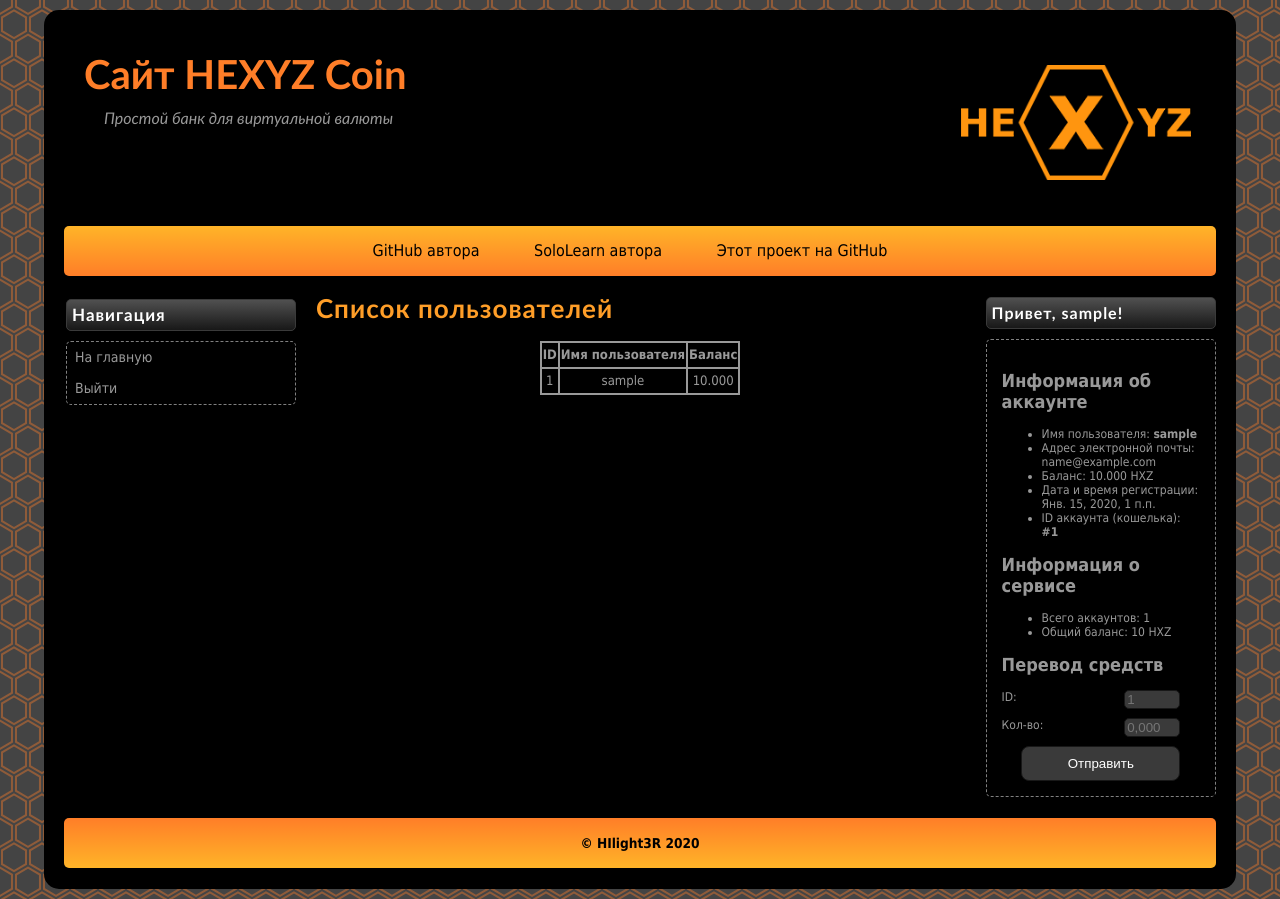
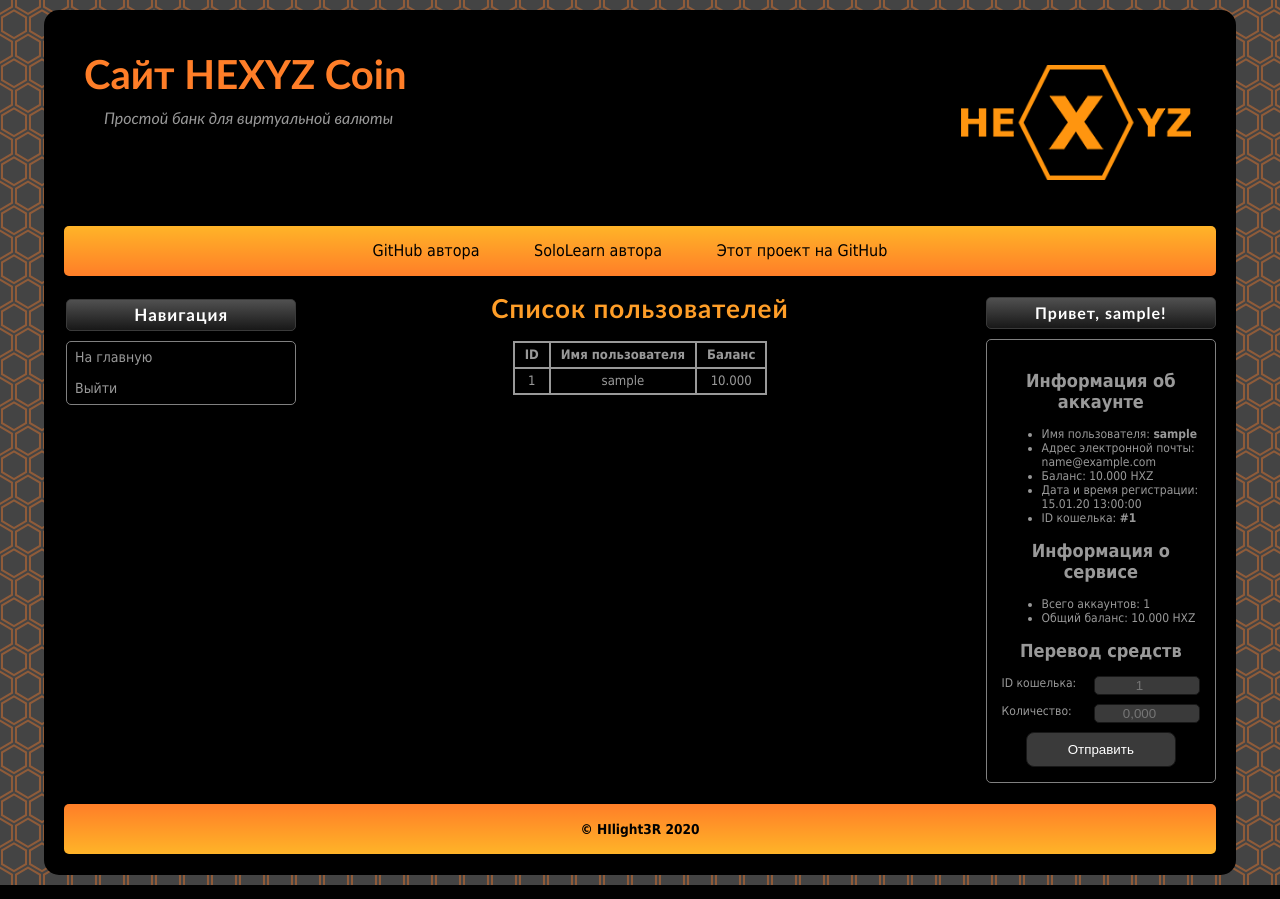
Before and after one commit to HIlight3R/HEXYZ, a Django app: page / in a window 1280 px wide. Run offline with Django 3.2, Linux system fonts and the light colour scheme; a user stored in the database is signed in; tables that the repository leaves empty hold one stand-in row (values such as "Sample post").

Commit message:
Очищен код, улучшена производительность

```diff
--- a/HEXYZ/settings.py
+++ b/HEXYZ/settings.py
@@ -22,9 +22,9 @@
 SECRET_KEY = 'ytxlxw^&03%xh2p+9osu282$li1lg2&%=9$ypbr-rbm^5qyk@@'
 
 # SECURITY WARNING: don't run with debug turned on in production!
-DEBUG = True
+DEBUG = False
 
-ALLOWED_HOSTS = []
+ALLOWED_HOSTS = ['192.168.21.14', '127.0.0.1', 'localhost']
 
 # Application definition
 
--- a/coins/views.py
+++ b/coins/views.py
@@ -13,14 +13,12 @@
         wallets = Wallet.objects.all()
         totals = wallets.aggregate(Sum('balance'))
         total = totals.get('balance__sum')
-        return render(request, "coins/wallets.html", {"wallet_list": wallets, "total_sum": total})
+        last = Wallet.objects.last()
+        return render(request, "coins/wallets.html", {"wallet_list": wallets, "total_sum": total, "last_wallet": last})
 
     def post(self, request):
-        try:
-            sender = Wallet.objects.get(id=request.user.id)
-            receiver = Wallet.objects.get(id=int(request.POST.get("id")))
-        except:
-            return HttpResponse(status=400)
+        sender = Wallet.objects.get(id=request.user.id)
+        receiver = Wallet.objects.get(id=int(request.POST.get("id")))
         if sender is not None and receiver is not None and sender != receiver:
             if request.POST.get("amount", False):
                 amount = float(request.POST.get("amount"))
--- a/requirements.txt
+++ b/requirements.txt
@@ -1,3 +1,3 @@
-django>= 3.0.7
-django-allauth>= 0.42.0
-django-profiles>= 0.2
+django >= 3.0.7
+django-allauth >= 0.42.0
+django-profiles >= 0.2
--- a/static/css/style.css
+++ b/static/css/style.css
@@ -100,13 +100,14 @@
     border: 1px solid #3A3A3A;
     background-image: linear-gradient(#505050 0%, #181818 100%);
     background-image: -webkit-linear-gradient(#505050 0%, #181818 100%);
+    text-align: center;
 }
 
 nav ul {
     list-style-type: none;
     padding: 0;
     margin: 0;
-    border: 1px dashed #808080;
+    border: 1px solid #808080;
     border-radius: 5px;
 }
 
@@ -146,6 +147,10 @@
     min-width: 200px !important;
 }
 
+aside h1 {
+    text-align: center;
+}
+
 aside h2 {
     color: #ffffff;
     background-color: #181818;
@@ -160,6 +165,7 @@
     border: 1px solid #3A3A3A;
     background-image: linear-gradient(#505050 0%, #181818 100%);
     background-image: -webkit-linear-gradient(#505050 0%, #181818 100%);
+    text-align: center;
 }
 
 aside p {
@@ -170,7 +176,7 @@
 .textboxrighttext {
     text-align: left;
     font-size: 0.750em;
-    border: 1px dashed #808080;
+    border: 1px solid #808080;
     border-radius: 5px;
     margin-bottom: 20px;
     padding: 15px;
@@ -198,6 +204,7 @@
     color: #FF9E28;
     font-family: "Trebuchet MS", georgia, calibri, serif;
     letter-spacing: 1px;
+    text-align: center;
 }
 
 article h2 {
@@ -310,17 +317,19 @@
     border: #999999 2px solid;
     border-spacing: 10px;
     text-align: center;
+    padding-right: 10px;
+    padding-left: 10px;
 }
 
 .inputField {
     width: 75%;
-    max-width: 50px;
+    max-width: 100px;
     background-color: #3A3A3A;
     color: #FFFFFF;
     border: #181818 solid 1px;
     border-radius: 5px;
     float: right;
-    margin-right: 10%;
+    text-align: center;
 }
 
 .submitInput {
@@ -328,7 +337,7 @@
     color: #FFFFFF;
     border: #181818 solid 1px;
     border-radius: 8px;
-    width: 80%;
+    width: 75%;
     min-width: 150px;
     height: 35px;
 }
--- a/templates/coins/wallets.html
+++ b/templates/coins/wallets.html
@@ -1,4 +1,5 @@
 {% extends 'base.html' %}
+{% load l10n %}
 {% block head_title %}
     Список пользователей
 {% endblock head_title %}
@@ -11,32 +12,34 @@
                     <h1>Информация об аккаунте</h1>
                     <ul>
                         <li>Имя пользователя: <b>{{ wallet.user.username }}</b></li>
-                        <li>Адрес электронной почты: {{ wallet.user.email }}</li>
+                        {% if wallet.user.email %}
+                            <li>Адрес электронной почты: {{ wallet.user.email }}</li>
+                        {% endif %}
                         <li>Баланс: {{ wallet.balance }} HXZ</li>
-                        <li>Дата и время регистрации: {{ wallet.user.date_joined }}</li>
-                        <li>ID аккаунта (кошелька): <b>#{{ wallet.id }}</b></li>
+                        <li>Дата и время регистрации: {{ wallet.user.date_joined|date:"d.m.y H:i:s" }}</li>
+                        <li>ID кошелька: <b>#{{ wallet.id }}</b></li>
                     </ul>
                     <h1>Информация о сервисе</h1>
                     <ul>
                         <li>Всего аккаунтов: {{ wallet_list|length }}</li>
                         {% if total_sum %}
-                            <li>Общий баланс: {{ total_sum|floatformat }} HXZ</li>
+                            <li>Общий баланс: {{ total_sum|floatformat:"3" }} HXZ</li>
                         {% else %}
-                            <li>Общий баланс: 0.0 HXZ</li>
+                            <li>Общий баланс: 0,000 HXZ</li>
                         {% endif %}
                     </ul>
                     <h1>Перевод средств</h1>
                     <form action="./" method="post" class="transferForm">
                         <div class="duet">
-                            <label for="id">ID: </label>
+                            <label for="id">ID кошелька: </label>
                             <input type="number" placeholder="1" name="id" id="id" min="1"
-                                   max="{{ wallet_list|length }}" required class="inputField">
+                                   max="{{ last_wallet.id }}" required class="inputField">
                         </div>
                         <br>
                         <div class="duet">
-                            <label for="amount">Кол-во: </label>
+                            <label for="amount">Количество: </label>
                             <input type="number" placeholder="0,000" name="amount" id="amount" step="0.001" min="0"
-                                   max="{{ wallet.balance }}" required class="inputField">
+                                   max="{{ wallet.balance|unlocalize }}" required class="inputField">
                         </div>
                         <br>
                         {% csrf_token %}
@@ -56,9 +59,9 @@
             <ul>
                 <li>Всего аккаунтов: {{ wallet_list|length }}</li>
                 {% if total_sum %}
-                    <li>Общий баланс: {{ total_sum|floatformat }} HXZ</li>
+                    <li>Общий баланс: {{ total_sum|floatformat:"3" }} HXZ</li>
                 {% else %}
-                    <li>Общий баланс: 0,0 HXZ</li>
+                    <li>Общий баланс: 0,000 HXZ</li>
                 {% endif %}
             </ul>
         </div>
```
